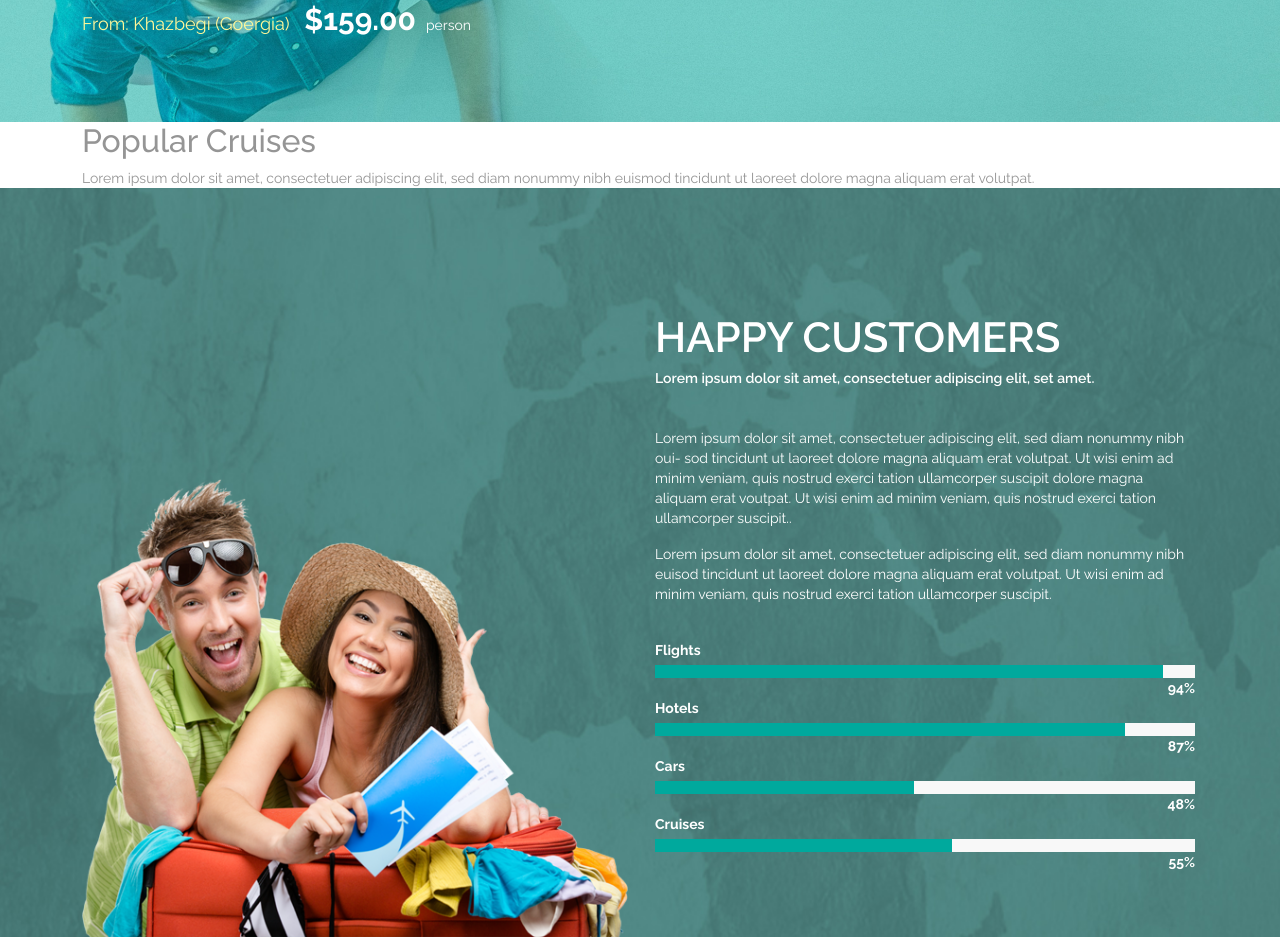
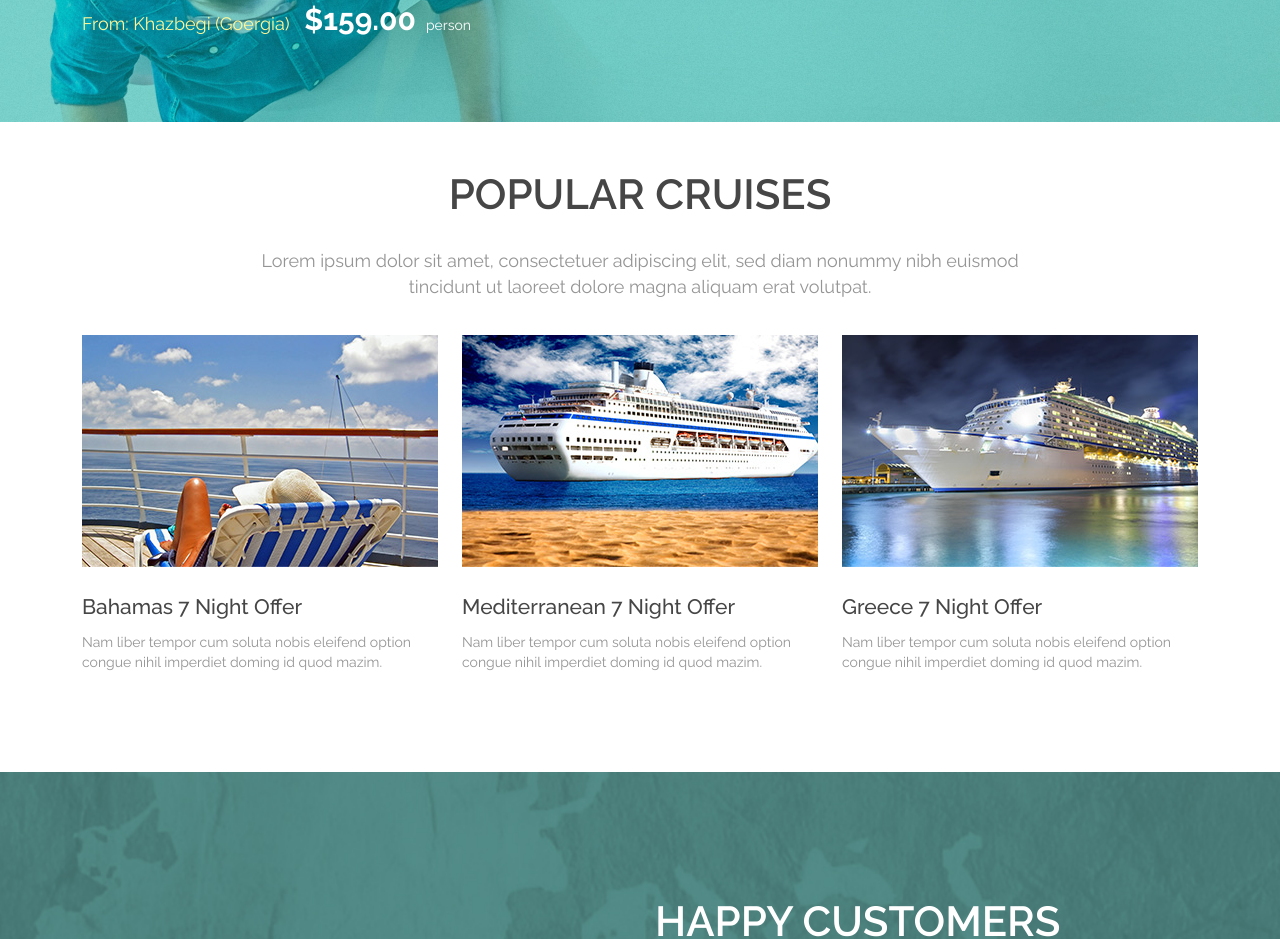
Before and after one commit to Aashirurrehman/Travel-Agency, a React (Create React App) app: page / in a window 1280 px wide. Shown: the part 1740-2679 px from the top of the page. Built offline with nearby package versions, Linux system fonts and the light colour scheme.

Commit message:
commit 13
popular section done

```diff
--- a/src/components/Popular.js
+++ b/src/components/Popular.js
@@ -1,17 +1,81 @@
 import React from "react";
+import popular1 from '../images/popular01.jpg'
+import popular2 from '../images/popular02.jpg'
+import popular3 from '../images/popular03.jpg'
 
 const Popular = () => {
   return (
-    <div id="popular-section">
-      <div className="container">
-        <h2>Popular Cruises</h2>
-        <div className="title-popular">
-          Lorem ipsum dolor sit amet, consectetuer adipiscing elit, sed diam
-          nonummy nibh euismod tincidunt ut laoreet dolore magna aliquam erat
-          volutpat.
+    <section id="services" className="services">
+        <div className="container">
+          <div className="section-title text-center">
+            <h1 className="heading">POPULAR CRUISES</h1>
+
+            <p className="heading-para">
+              Lorem ipsum dolor sit amet, consectetuer adipiscing elit, sed diam
+              nonummy nibh euismod <br />
+              tincidunt ut laoreet dolore magna aliquam erat volutpat.
+            </p>
+          </div>
+
+          <div class="row">
+            <div class="col-lg-4 col-md-12 d-flex align-items-stretch">
+              <div class="member">
+                <div class="figure">
+                  <img src={popular1} class="member-img" />
+                  <div class="designation">Bahamas 17 Deal Offers</div>
+                </div>
+                <div class="member-info">
+                  <div className="member-name">Bahamas 7 Night Offer</div>
+                  <div className="job-description">
+                    Nam liber tempor cum soluta nobis eleifend option congue
+                    nihil imperdiet doming id quod mazim.
+                  </div>
+
+                </div>
+
+              </div>
+            </div>
+
+            <div class="col-lg-4 col-md-12 d-flex align-items-stretch">
+              <div class="member">
+                <div class="figure">
+                  <img src={popular2} class="member-img" />
+                  <div class="designation">Mediterranean 17 Deal Offers</div>
+                </div>
+                <div class="member-info">
+                  <div className="member-name">Mediterranean 7 Night Offer</div>
+                  <div className="job-description">
+                    Nam liber tempor cum soluta nobis eleifend option congue
+                    nihil imperdiet doming id quod mazim.
+                  </div>
+
+                </div>
+
+              </div>
+            </div>
+
+            <div class="col-lg-4 col-md-12 d-flex align-items-stretch">
+              <div class="member">
+                <div class="figure">
+                  <img src={popular3} class="member-img" />
+                  <div class="designation">Greece 17 Night Offer</div>
+                </div>
+                <div class="member-info">
+                  <div className="member-name">Greece 7 Night Offer</div>
+                  <div className="job-description">
+                    Nam liber tempor cum soluta nobis eleifend option congue
+                    nihil imperdiet doming id quod mazim.
+                  </div>
+
+                </div>
+
+              </div>
+            </div>
+
+
+          </div>
         </div>
-      </div>
-    </div>
+      </section>
   );
 };
 
```
